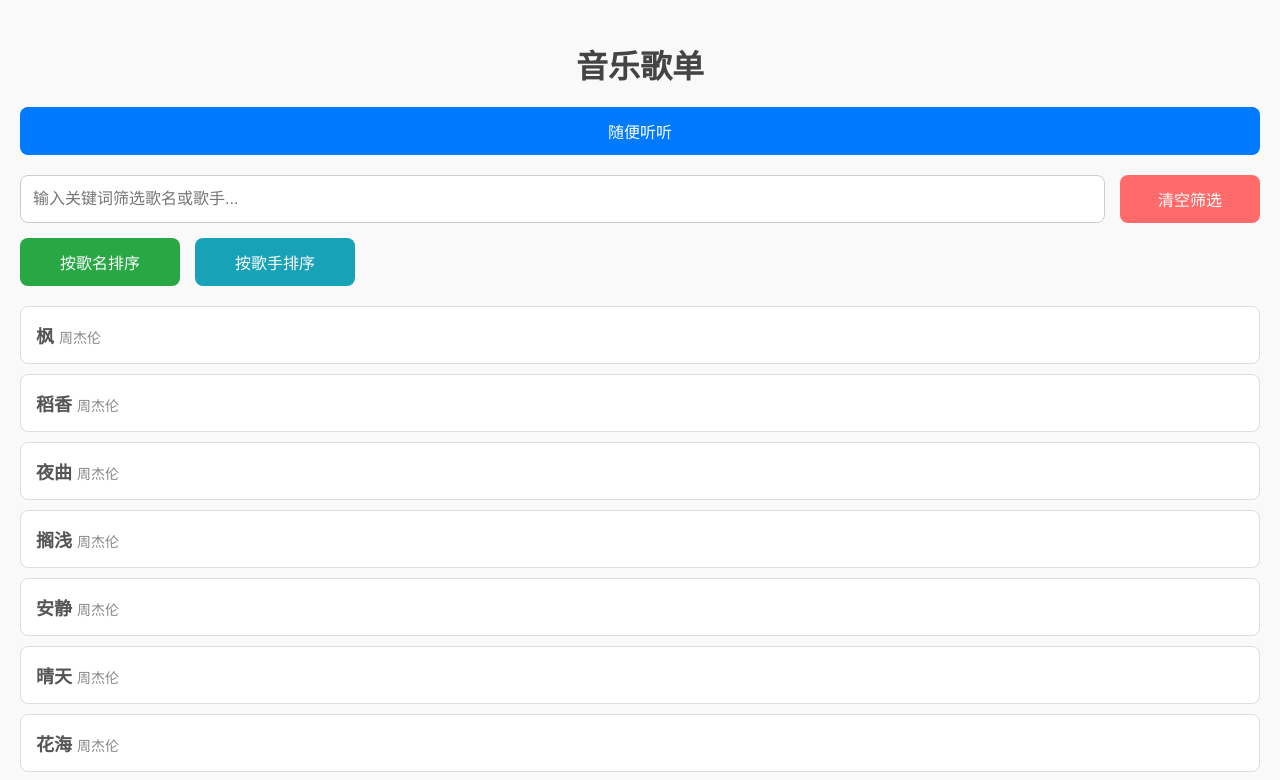
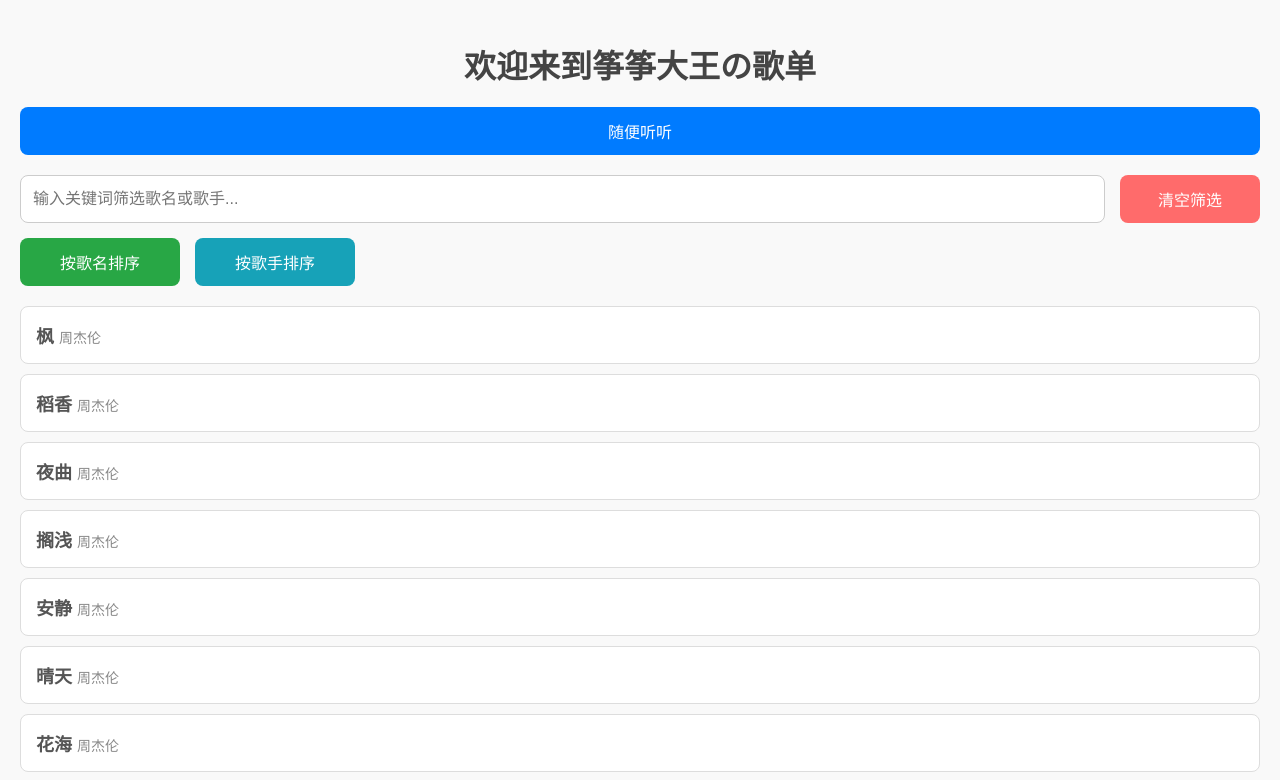
Before and after one commit to fz010617/Fzheng.github.io, a plain HTML site: page index.html in a window 1280 px wide. Shown: the top 780 px of the page. Drawn offline with Linux system fonts and the light colour scheme.

Commit message:
Update index.html

```diff
--- a/index.html
+++ b/index.html
@@ -3,7 +3,7 @@
 <head>
     <meta charset="UTF-8">
     <meta name="viewport" content="width=device-width, initial-scale=1.0">
-    <title>音乐歌单</title>
+    <title>欢迎来到筝筝大王の歌单</title>
     <style>
         body {
             font-family: 'Arial', sans-serif;
@@ -125,7 +125,7 @@
     </style>
 </head>
 <body>
-    <h1>音乐歌单</h1>
+    <h1>欢迎来到筝筝大王の歌单</h1>
     <button id="randomSong">随便听听</button>
     <div class="filter-group">
         <input type="text" id="filterInput" placeholder="输入关键词筛选歌名或歌手...">
```
